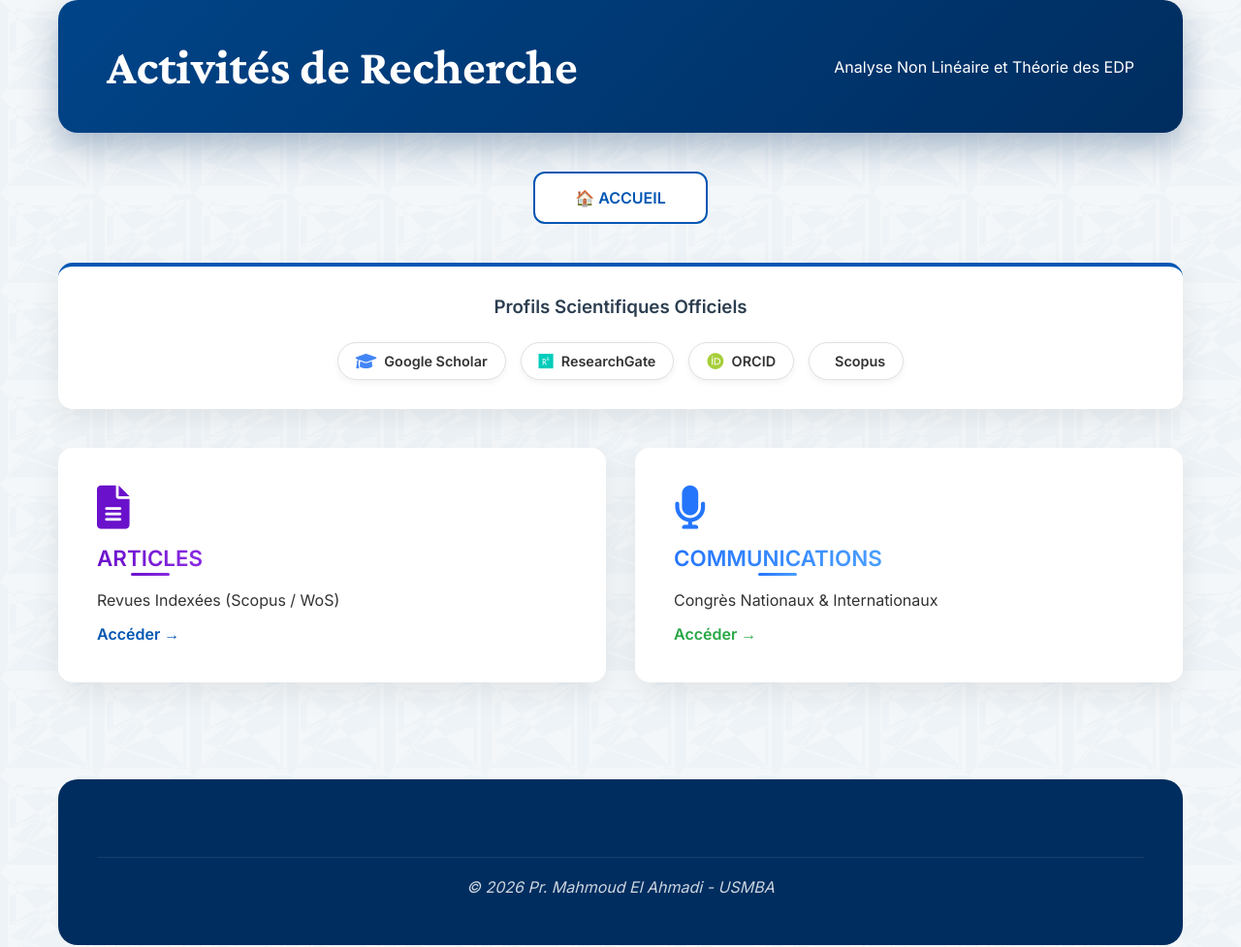
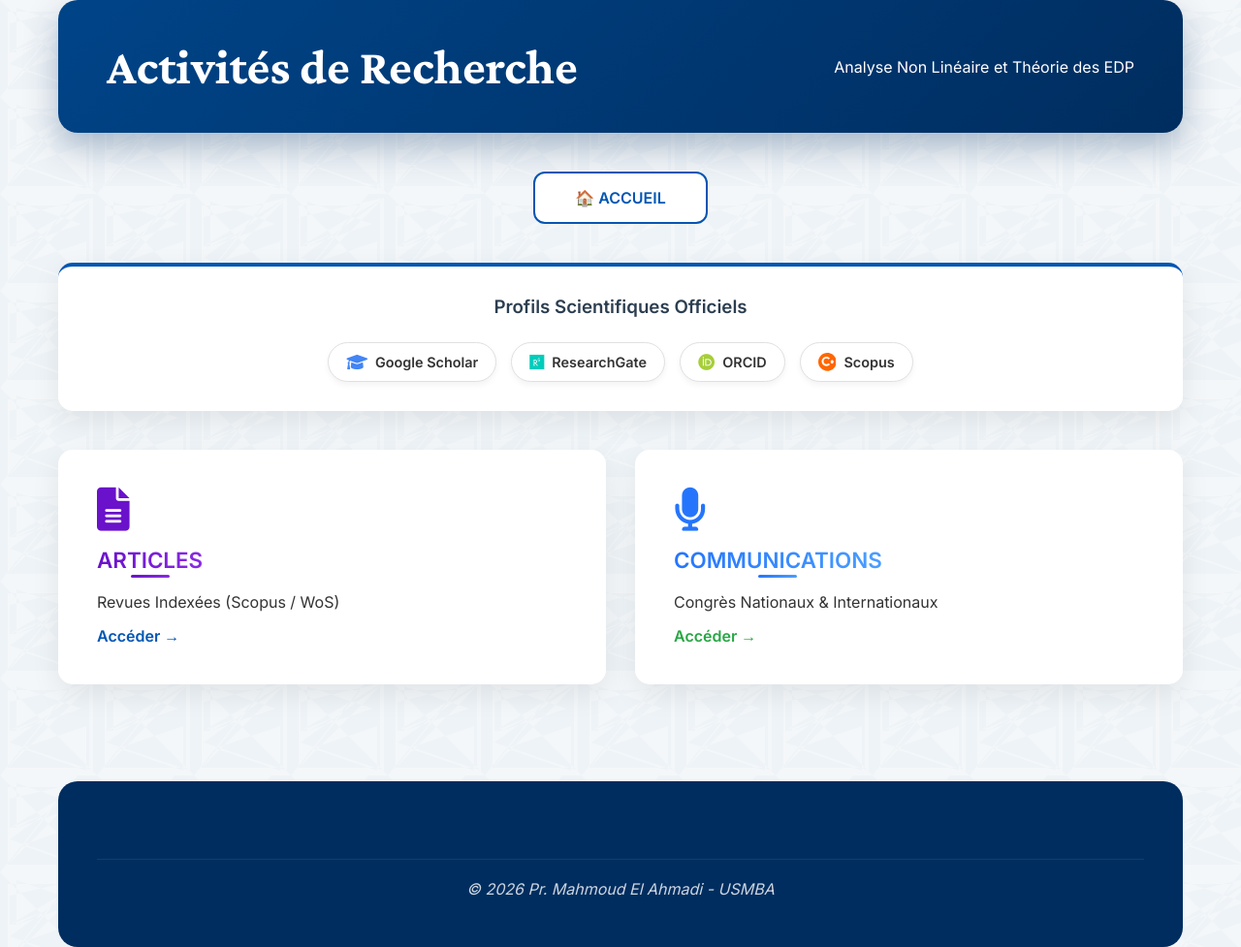
Before and after one commit to mahmoudmath/mahmoudmath.github.io, a Jekyll site: the page recherche.html, which Jekyll copies as it is, in a window 1280 px wide. Shown: the whole page at 97% size. Built offline with Jekyll 4.4.1, drawn with Linux system fonts in a browser that asks for light colours.

Commit message:
Update recherche.html

```diff
--- a/recherche.html
+++ b/recherche.html
@@ -20,7 +20,7 @@ j=d.createElement(s),dl=l!='dataLayer'?'&l='+l:'';j.async=true;j.src=
         .research-links {
             display: flex;
             justify-content: center;
-            gap: 15px; /* Espacement ajusté pour 4 boutons */
+            gap: 15px;
             flex-wrap: wrap;
             margin-top: 20px;
         }
@@ -45,6 +45,14 @@ j=d.createElement(s),dl=l!='dataLayer'?'&l='+l:'';j.async=true;j.src=
             box-shadow: 0 6px 12px rgba(0,0,0,0.1);
             border-color: #0056b3;
             background-color: #fcfdfe;
+        }
+
+        /* Style pour l'icône Scopus SVG */
+        .scopus-icon {
+            width: 1.3em;
+            height: 1.3em;
+            margin-right: 8px;
+            fill: #ff6600; /* Couleur officielle Scopus */
         }
 
         .btn-scientific i {
@@ -87,9 +95,12 @@ j=d.createElement(s),dl=l!='dataLayer'?'&l='+l:'';j.async=true;j.src=
                     <i class="fa-brands fa-orcid" style="color: #A6CE39; font-size: 1.2em;"></i> ORCID
                 </a>
 
-                <!-- Scopus (Nouveau) -->
+                <!-- Scopus avec Icône Officielle SVG -->
                 <a href="https://www.scopus.com/authid/detail.uri?authorId=58917396500" target="_blank" class="btn-scientific">
-                    <i class="fa-solid fa-magnifying-glass-chart" style="color: #ff6600; font-size: 1.2em;"></i> Scopus
+                    <svg class="scopus-icon" viewBox="0 0 24 24" xmlns="http://www.w3.org/2000/svg">
+                        <path d="M12 0C5.373 0 0 5.373 0 12s5.373 12 12 12 12-5.373 12-12S18.627 0 12 0zm-1.25 17.5c-3.452 0-6.25-2.798-6.25-6.25S7.298 5 10.75 5c1.865 0 3.535.815 4.673 2.103l-2.012 1.487C12.75 7.844 11.812 7.5 10.75 7.5c-2.071 0-3.75 1.679-3.75 3.75s1.679 3.75 3.75 3.75c1.062 0 2-.344 2.661-1.09l2.012 1.487C14.285 16.685 12.615 17.5 10.75 17.5zm7.5-3.125l-1.875-1.25v-2.5l1.875-1.25 1.875 1.25v2.5l-1.875 1.25z"/>
+                    </svg>
+                    Scopus
                 </a>
             </div>
         </div>
```
